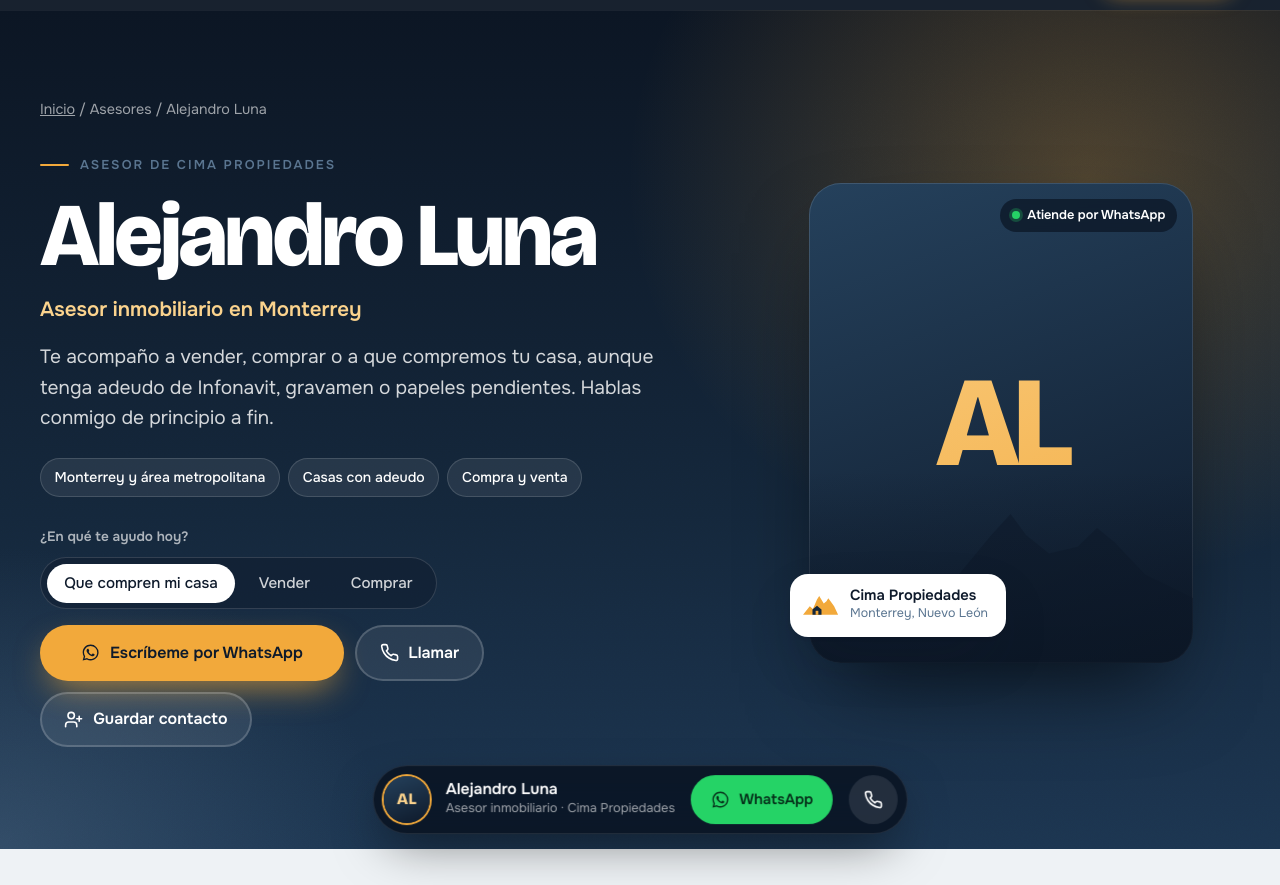
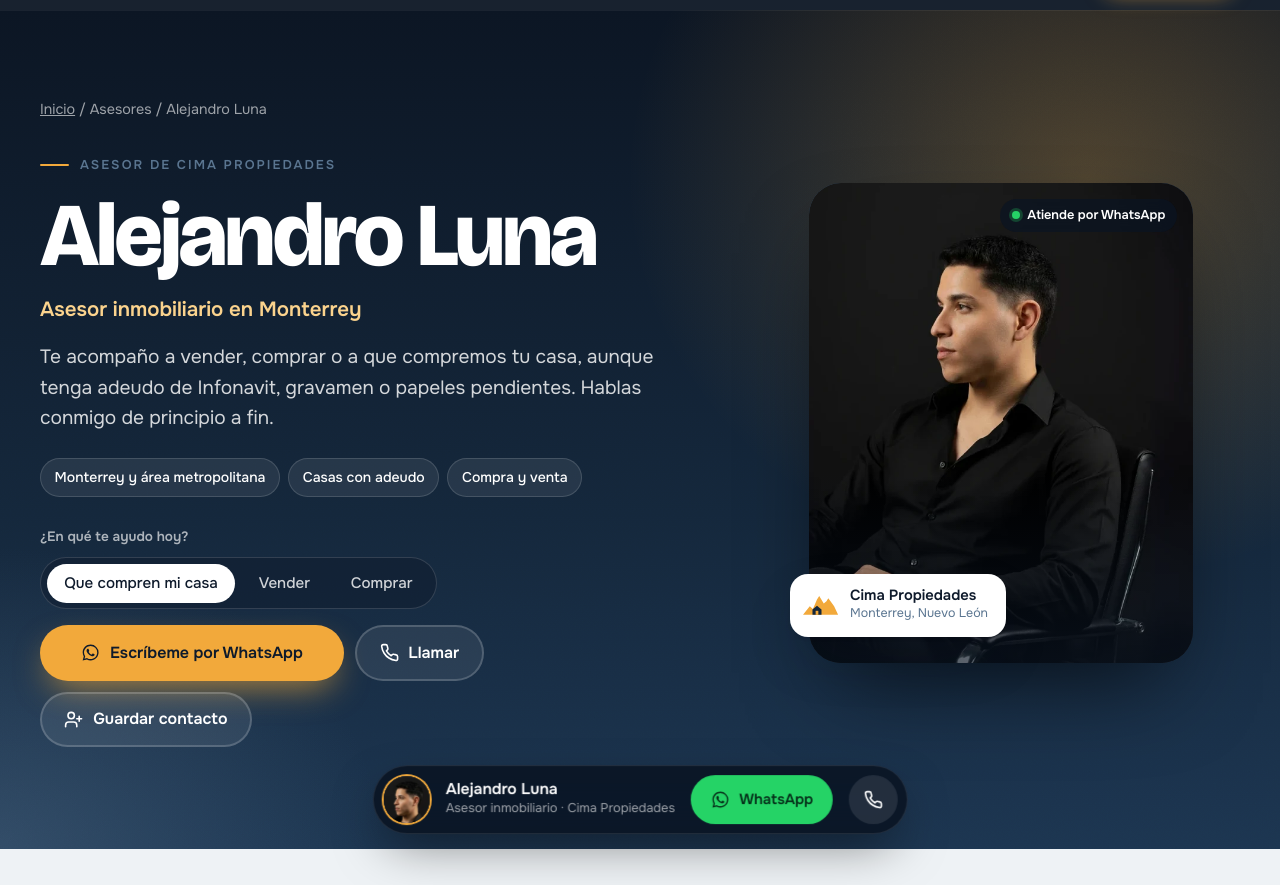
Before and after one commit to northbridgeenterprise/cimapropiedadez, a plain HTML site: page alejandro-luna.html in a window 1280 px wide. Shown: the part 67-952 px from the top of the page. Drawn offline with nearby package versions, Linux system fonts and the light colour scheme.

Commit message:
Foto de Alejandro Luna en su perfil, portada y barra fija
- fotos/alejandro-luna.webp (4:5) y alejandro-luna-avatar.webp (cuadrada).
- Imagen para compartir el perfil en redes con su foto.
- Se quita la silueta decorativa del retrato cuando hay foto.

Co-Authored-By: Claude Opus 5.5 <noreply@anthropic.com>
Claude-Session: https://claude.ai/code/session_01FrPFFWqieRPpijuVmQ7zU4

```diff
--- a/alejandro-luna.html
+++ b/alejandro-luna.html
@@ -10,7 +10,7 @@
 <meta property="og:type" content="profile">
 <meta property="og:locale" content="es_MX">
 <meta name="theme-color" content="#14273B">
-<meta property="og:image" content="https://cimapropiedades.com/og-imagen.png">
+<meta property="og:image" content="https://cimapropiedades.com/fotos/og-alejandro-luna.png">
 <meta property="og:url" content="https://cimapropiedades.com/alejandro-luna">
 <meta name="twitter:card" content="summary_large_image">
 <link rel="apple-touch-icon" href="/icono-180.png">
@@ -26,6 +26,7 @@
  "@type": "RealEstateAgent",
  "name": "Alejandro Luna",
  "jobTitle": "Asesor inmobiliario",
+ "image": "https://cimapropiedades.com/fotos/alejandro-luna.webp",
  "url": "https://cimapropiedades.com/alejandro-luna",
  "telephone": "+52 81 4007 9355",
  "areaServed": "Área metropolitana de Monterrey, Nuevo León",
--- a/datos.js
+++ b/datos.js
@@ -62,7 +62,7 @@ window.CIMA = {
   /* ---------- Equipo ---------- */
   // Ejemplo: { nombre: "Ana López", puesto: "Directora", foto: "fotos/ana.jpg", texto: "Atiende personalmente cada caso de Infonavit." }
   equipo: [
-    { nombre: "Alejandro Luna", puesto: "Asesor inmobiliario", foto: "fotos/alejandro-luna.jpg", perfil: "/alejandro-luna" }
+    { nombre: "Alejandro Luna", puesto: "Asesor inmobiliario", foto: "fotos/alejandro-luna.webp", perfil: "/alejandro-luna" }
   ],
 
   /* ---------- Referidos ---------- */
@@ -76,7 +76,8 @@ window.CIMA = {
     "alejandro-luna": {
       nombre: "Alejandro Luna",
       puesto: "Asesor inmobiliario",
-      foto: "fotos/alejandro-luna.jpg", // si el archivo no existe, se muestra el monograma "AL"
+      foto: "fotos/alejandro-luna.webp",          // vertical 4:5; si no existe, se muestra "AL"
+      avatar: "fotos/alejandro-luna-avatar.webp", // cuadrada, cara centrada (barra fija)
       whatsapp: "528140079355", // su WhatsApp (por ahora, el principal)
       telefono: "528140079355",
       correo: "",               // ej. "alejandro@cimapropiedades.com"
--- a/estilos.css
+++ b/estilos.css
@@ -674,3 +674,5 @@ body[data-asesor] .flotante{display:none}
   .opciones.dias button{min-width:0}
   .agenda-resumen .boton{width:100%;justify-content:center}
 }
+.retrato .marco img,.persona img{object-position:center 30%}
+.retrato .marco img,.persona img{object-position:center 20%}
--- a/sitio.js
+++ b/sitio.js
@@ -127,7 +127,7 @@
     document.querySelectorAll("[data-a-msg]").forEach((e) => (e.href = waA(e.dataset.aMsg)));
     if (A.foto) {
       const img = $("#a-foto");
-      img.onload = () => { img.hidden = false; $("#a-monograma").hidden = true; };
+      img.onload = () => { img.hidden = false; $("#a-monograma").hidden = true; const c = document.querySelector(".cerro-retrato"); if (c) c.remove(); };
       img.src = A.foto;
     }
     if (A.bio) $("#a-bio").textContent = A.bio;
@@ -212,7 +212,7 @@
     pastilla.className = "pastilla";
     pastilla.setAttribute("role", "complementary");
     pastilla.setAttribute("aria-label", "Contactar a " + A.nombre);
-    pastilla.innerHTML = `<span class="avatar">${esc(iniciales)}${A.foto ? `<img src="${esc(A.foto)}" alt="" onerror="this.remove()">` : ""}</span>
+    pastilla.innerHTML = `<span class="avatar">${esc(iniciales)}${(A.avatar || A.foto) ? `<img src="${esc(A.avatar || A.foto)}" alt="" onerror="this.remove()">` : ""}</span>
       <div><b>${esc(A.nombre)}</b><small>${esc(A.puesto || "Asesor inmobiliario")} · Cima Propiedades</small></div>
       <a class="boton boton-wa" href="${waA(saludo)}" target="_blank" rel="noopener">${ICONO_WA} WhatsApp</a>
       <a class="boton boton-tel" href="tel:+${telA}" aria-label="Llamar a ${esc(A.nombre)}"><svg><use href="#i-tel"/></svg></a>`;
```
Also changed, not shown: fotos/alejandro-luna-avatar.webp (added), fotos/alejandro-luna.webp (added), fotos/og-alejandro-luna.png (added).
